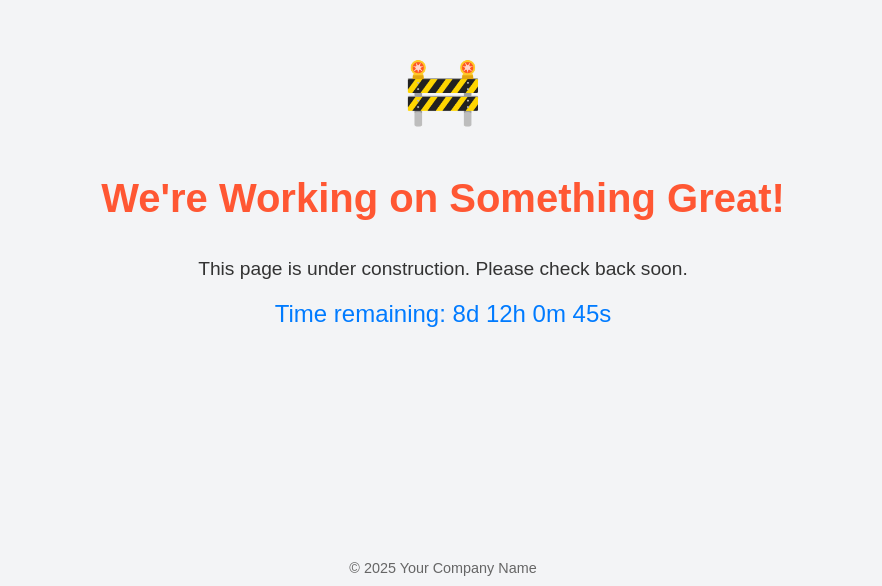
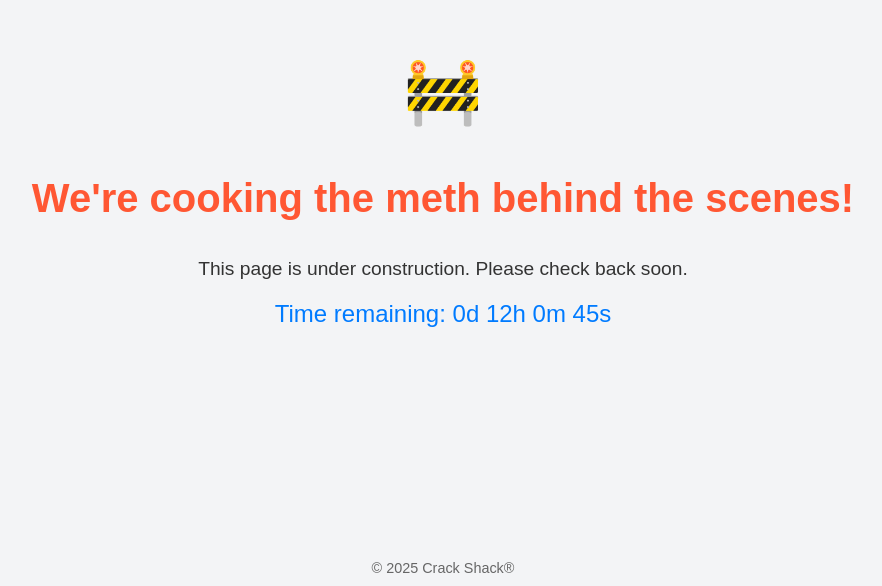
Before and after one commit to CiblesSMP/CrackPortal, a plain HTML site: page index.html in a window 1280 px wide. Shown: the part 214-800 px from the top of the page, without its empty margins (197-1079 px from the left). Drawn offline with Linux system fonts and the light colour scheme.

Commit message:
Update Under Construction Notice

```diff
--- a/index.html
+++ b/index.html
@@ -44,14 +44,14 @@
 </head>
 <body>
     <div class="construction-icon">🚧</div>
-    <h1>We're Working on Something Great!</h1>
+    <h1>We're cooking the meth behind the scenes!</h1>
     <p>This page is under construction. Please check back soon.</p>
     <p id="countdown">Time remaining: <span id="time"></span></p>
-    <footer>&copy; 2025 Your Company Name</footer>
+    <footer>&copy; 2025 Crack Shack&reg;</footer>
 
     <script>
         // Countdown timer script
-        const endTime = new Date('2025-02-01T16:00:00'); // February 1, 2025, at 4:00 PM
+        const endTime = new Date('2025-01-24T16:00:00'); // Janurary 24th, 2025, at 4:00 PM
 
         function updateCountdown() {
             const now = new Date();
```
